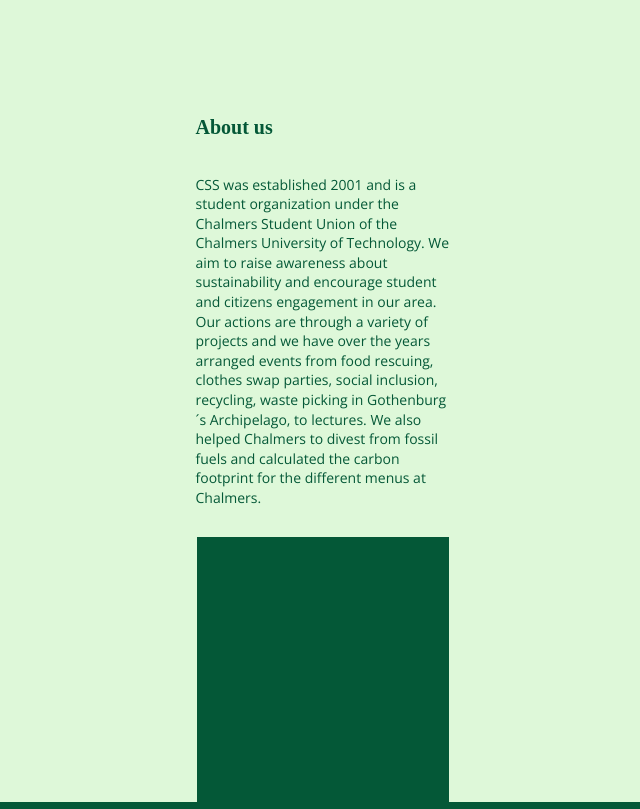
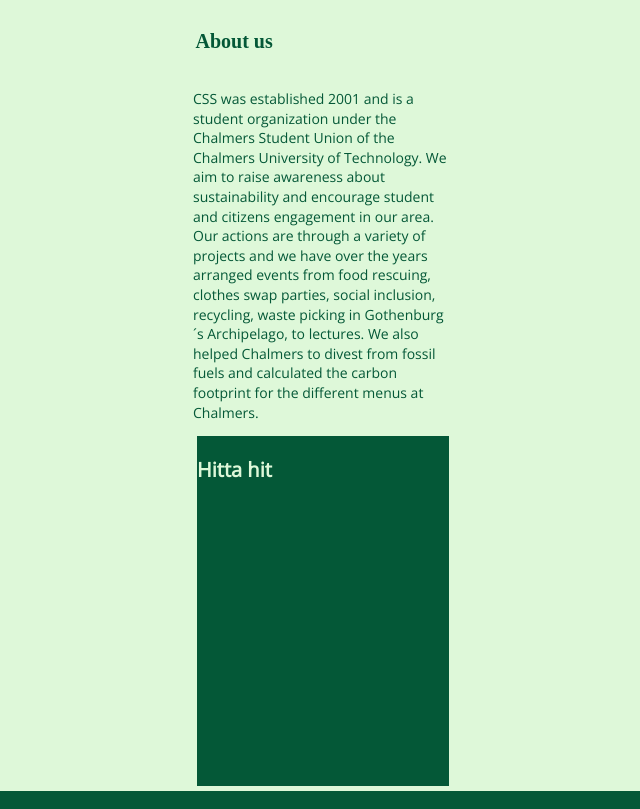
Before and after one commit to emilvictor/event-page, a plain HTML site: page index.html in a window 1280 px wide. Shown: the part 1343-2152 px from the top of the page, without its empty margins (317-957 px from the left). Drawn offline with nearby package versions, Linux system fonts and the light colour scheme; a web font is replaced by a local one.

Commit message:
flex fix

```diff
--- a/index.html
+++ b/index.html
@@ -65,7 +65,7 @@
       </div>
     </section>
     <section class="third-view">
-      <div class="third-title-container">
+      <!-- <div class="third-title-container"> -->
       <h3 class="third-title">About us</h3>
       <p class="about-us">CSS was established 2001 and is a student organization
       under the Chalmers Student Union of the Chalmers University of Technology.
@@ -75,12 +75,10 @@
       clothes swap parties, social inclusion, recycling, waste picking in Gothenburg´s
       Archipelago, to lectures. We also helped Chalmers to divest from fossil fuels and
       calculated the carbon footprint for the different menus at Chalmers.</p>
-    </div>
-    <div class="map-container">
+    <!-- </div> -->
       <div class="map">
         <h3 class="map-title">Hitta hit</h3>
       </div>
-    </div>
     </section>
   <section class="fourth-view">
 
--- a/third-view.css
+++ b/third-view.css
@@ -6,20 +6,17 @@
   background: #def8d9;
   margin: 0;
   padding: 5px;
-  height: 100vh;
 }
 
-.third-title-container {
+/* .third-title-container {
   display: flex;
   flex-direction: column;
   justify-content: center;
   align-items: center;
-}
+} */
 
 .third-title {
   width: 255px;
-  left: 60px;
-  top: 36px;
   font-family: Oleo Script Swash Caps;
   font-style: normal;
   font-weight: bold;
@@ -27,11 +24,11 @@
   line-height: 140.62%;
   /* or 28px */
   color: #045837;
+  z-index: 2;
 }
 
 .about-us {
-  width: 255px;
-  height: 243px;
+  width: 260px;
   left: 60px;
   top: 36px;
   font-family: Open sans;
@@ -43,24 +40,22 @@
   color: #045837;
 }
 
-.map-container {
+/* .map-container {
   margin-top: 35vh;
   display: flex;
   flex-direction: column;
   justify-content: center;
   align-items: center;
-
-}
+} */
 
 .map {
-  position: absolute;
+  /* position: absolute; */
   width: 252px;
   height: 350px;
   background: #045837;
 }
 
 .map-title {
-  position: absolute;
   width: 252px;
   height: 350px;
   left: 74px;
```
